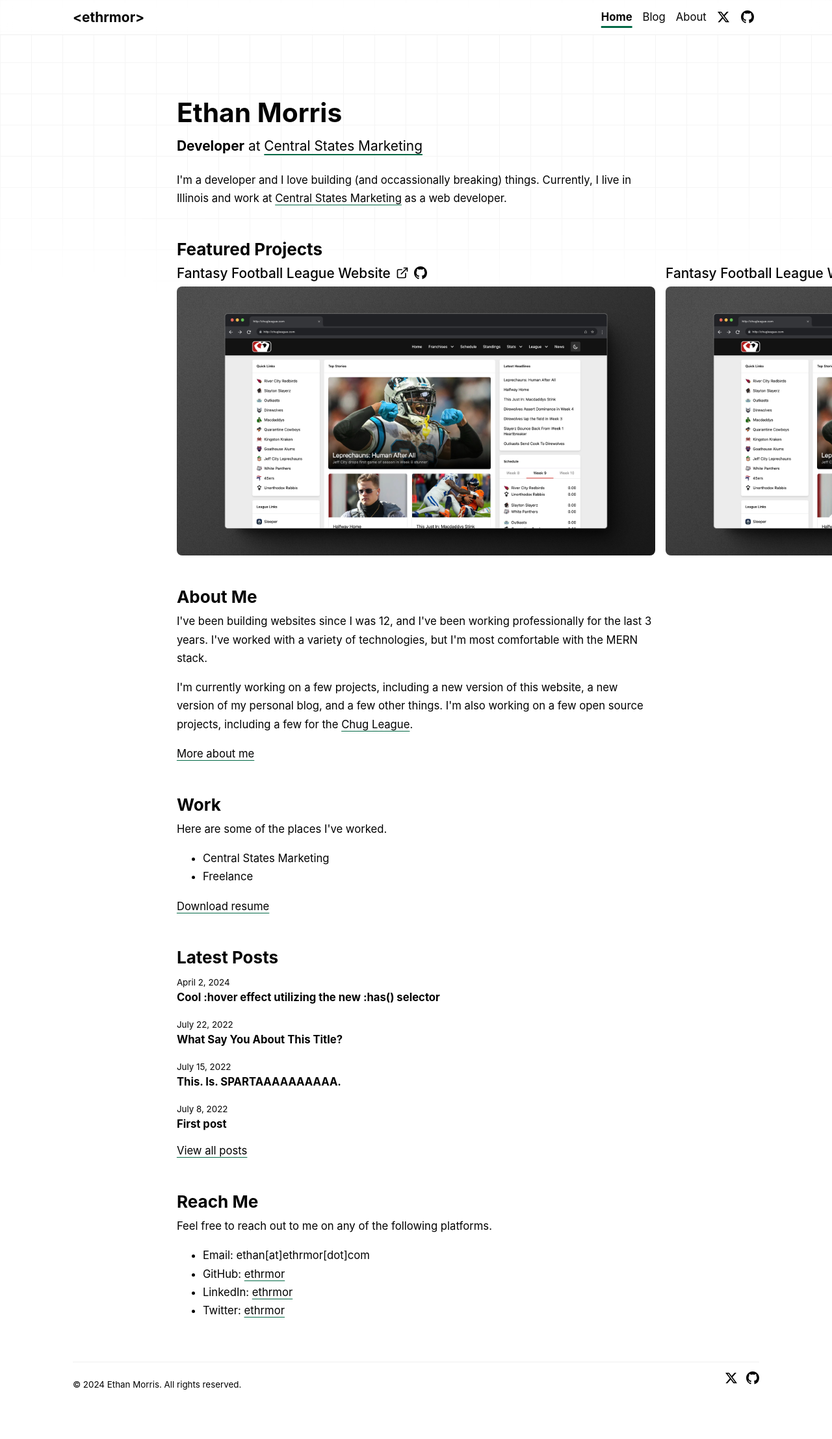
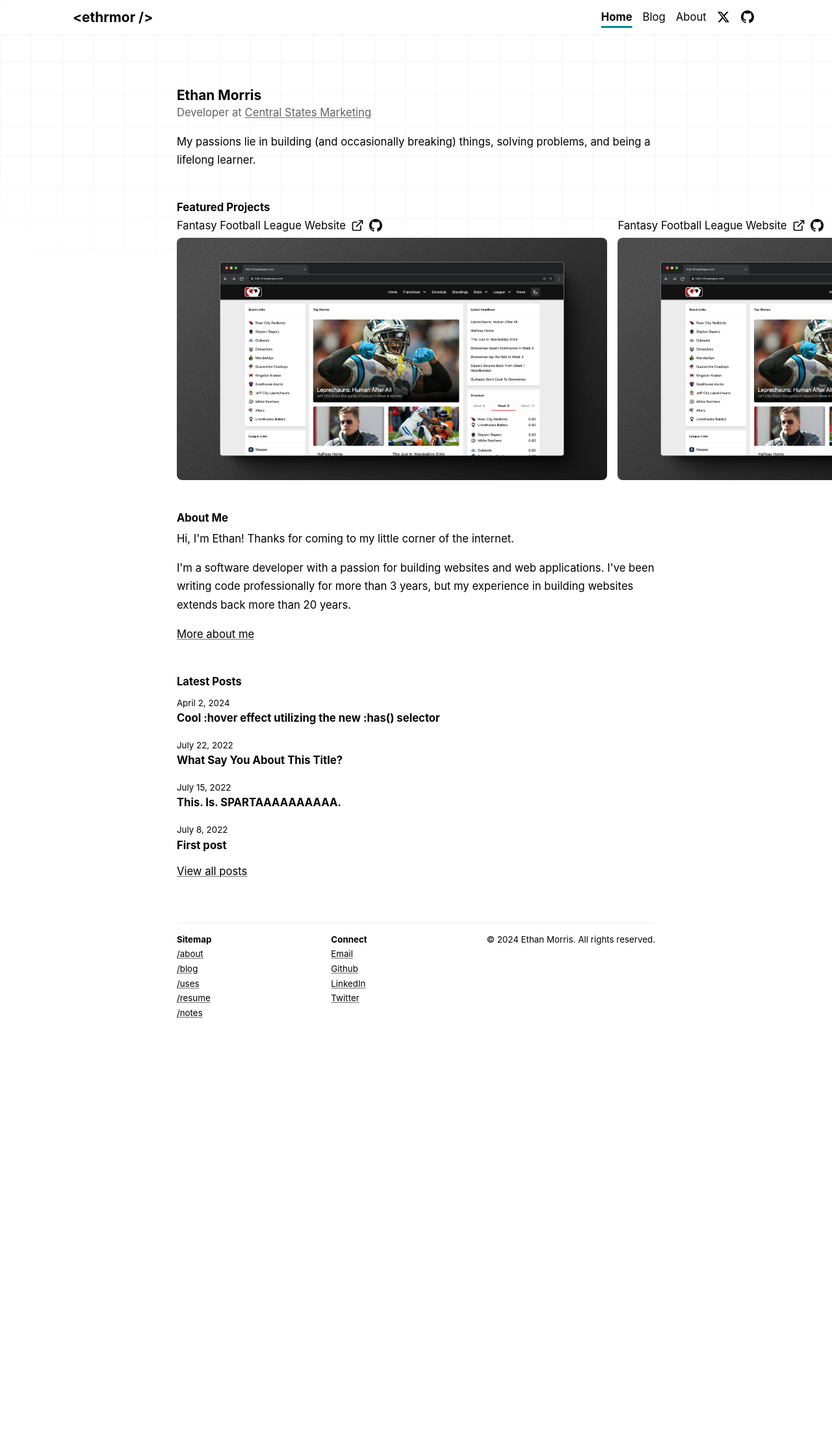
Before and after one commit to ethrmor/ethrmor-os, an Astro site: page / in a window 1280 px wide. Shown: the whole page at 65% size. After the commit the page ends 1635 px from the top, so only its background shows below. Built offline with nearby package versions, Linux system fonts and the light colour scheme; Astro itself is replaced by a stand-in of ours.

Commit message:
yuuuuge update

```diff
--- a/src/components/Footer.astro
+++ b/src/components/Footer.astro
@@ -3,50 +3,52 @@ const today = new Date();
 ---
 
 <footer class='layout-grid'>
-	<div class='bleed'>
-		&copy; {today.getFullYear()} Ethan Morris. All rights reserved.
-		<div class='social-links'>
-			<a href='https://twitter.com/ethrmor' target='_blank'>
-				<span class='sr-only'>Follow me on Twitter</span>
-
-				<svg xmlns='http://www.w3.org/2000/svg' width='20' height='20' viewBox='0 0 24 24'>
-					<path
-						fill='currentColor'
-						d='M18.205 2.25h3.308l-7.227 8.26l8.502 11.24H16.13l-5.214-6.817L4.95 21.75H1.64l7.73-8.835L1.215 2.25H8.04l4.713 6.231zm-1.161 17.52h1.833L7.045 4.126H5.078z'
-					></path>
-				</svg>
-			</a>
-			<a href='https://github.com/ethrmor' target='_blank'>
-				<span class='sr-only'>Go to Astro's GitHub repo</span>
-				<svg viewBox='0 0 16 16' aria-hidden='true' width='20' height='20' astro-icon='social/github'
-					><path
-						fill='currentColor'
-						d='M8 0C3.58 0 0 3.58 0 8c0 3.54 2.29 6.53 5.47 7.59.4.07.55-.17.55-.38 0-.19-.01-.82-.01-1.49-2.01.37-2.53-.49-2.69-.94-.09-.23-.48-.94-.82-1.13-.28-.15-.68-.52-.01-.53.63-.01 1.08.58 1.23.82.72 1.21 1.87.87 2.33.66.07-.52.28-.87.51-1.07-1.78-.2-3.64-.89-3.64-3.95 0-.87.31-1.59.82-2.15-.08-.2-.36-1.02.08-2.12 0 0 .67-.21 2.2.82.64-.18 1.32-.27 2-.27.68 0 1.36.09 2 .27 1.53-1.04 2.2-.82 2.2-.82.44 1.1.16 1.92.08 2.12.51.56.82 1.27.82 2.15 0 3.07-1.87 3.75-3.65 3.95.29.25.54.73.54 1.48 0 1.07-.01 1.93-.01 2.2 0 .21.15.46.55.38A8.012 8.012 0 0 0 16 8c0-4.42-3.58-8-8-8z'
-					></path></svg
-				>
-			</a>
+	<div class='content'>
+		<div class='sitemap'>
+			<span><strong>Sitemap</strong></span>
+			<ul>
+				<li><a href='/about'>/about</a></li>
+				<li><a href='/blog'>/blog</a></li>
+				<li><a href='/uses'>/uses</a></li>
+				<li><a href='/resume'>/resume</a></li>
+				<li><a href='/notes'>/notes</a></li>
+			</ul>
 		</div>
+		<div class='connect'>
+			<span><strong>Connect</strong></span>
+			<ul>
+				<li><a href='/contact'>Email</a></li>
+				<li><a href='https://github.com/ethrmor'>Github</a></li>
+				<li><a href='https://linkedin.com/in/ethanmorris1'>LinkedIn</a></li>
+				<li><a href='https://twitter.com/ethrmor'>Twitter</a></li>
+			</ul>
+		</div>
+		<p>&copy; {today.getFullYear()} Ethan Morris. All rights reserved.</p>
 	</div>
 </footer>
+
 <style>
-	.bleed {
+	.content {
 		display: flex;
+		flex-wrap: wrap;
 		justify-content: space-between;
-		align-items: center;
+		align-items: start;
+		gap: 1em;
 		border-block-start: 1px solid #f0f0f0;
 		padding-block: 1em 4rem;
 		font-size: var(--fs-sm);
 	}
-	.social-links {
+	ul {
 		display: flex;
-		justify-content: center;
-		gap: 1em;
+		flex-direction: column;
+		margin: 0;
+		padding: 0;
+		list-style: none;
 	}
-	.social-links a {
+	a {
 		color: rgb(var(--gray));
-		text-decoration: none;
 	}
-	.social-links a:hover {
+	a:hover {
 		color: var(--accent);
 	}
 </style>
--- a/src/components/Project.astro
+++ b/src/components/Project.astro
@@ -45,8 +45,7 @@ const { title, image, code, link, height, width, alt } = Astro.props;
 		}
 		h3 {
 			margin-block-end: 0;
-			font-weight: 500;
-			font-size: var(--fs-md);
+			font-weight: 400;
 		}
 		img {
 			border-radius: 0.5rem;
--- a/src/components/Tag.astro
+++ b/src/components/Tag.astro
@@ -1 +1,24 @@
-<a href="/">Astro</a>
+---
+interface Props {
+	href: string;
+	name: string;
+}
+
+const { href, name } = Astro.props;
+---
+
+<a href={href} class='tag'>#{name}</a>
+
+<style>
+	a {
+		display: inline-block;
+		border-radius: calc(1px * infinity);
+		background-color: oklch(var(--accent) / 0.1);
+		padding: 0em 1em;
+		font-size: var(--fs-sm);
+		text-decoration: none;
+	}
+	a:hover {
+		color: oklch(var(--accent));
+	}
+</style>
--- a/src/consts.ts
+++ b/src/consts.ts
@@ -1,5 +1,5 @@
 // Place any global data in this file.
 // You can import this data from anywhere in your site by using the `import` keyword.
 
-export const SITE_TITLE = '<ethrmor>';
+export const SITE_TITLE = '<ethrmor />';
 export const SITE_DESCRIPTION = 'Building elegant solutions for the web';
--- a/src/content/blog/hover-effect-has.mdx
+++ b/src/content/blog/hover-effect-has.mdx
@@ -2,6 +2,7 @@
 title: 'Cool :hover effect utilizing the new :has() selector'
 description: 'A long-time favorite hover effect of mine that can now be done more easily with the :has() selector.'
 pubDate: 'April 2 2024'
+tags: ['html', 'css']
 ---
 
 The :has() pseudo-class in CSS is a powerful new selector that allows you to target elements based on the presence of other descendent elements. One creative use case is applying a hover effect that changes the opacity of sibling elements while leaving the hovered element untouched.
--- a/src/pages/index.astro
+++ b/src/pages/index.astro
@@ -12,14 +12,9 @@ const posts = (await getCollection('blog'))
 
 <BaseLayout title='Home' description='Welcome to the Ethrdome.'>
 	<h1>Ethan Morris</h1>
-	<p class='byline'>
-		<strong>Developer</strong> at <a href='https://centralstatesmarketing.com'>Central States Marketing</a>
-	</p>
-	<p>
-		I'm a developer and I love building (and occassionally breaking) things. Currently, I live in Illinois and work at <a
-			href='https://centralstatesmarketing.com'>Central States Marketing</a
-		> as a web developer.
-	</p>
+	<p class='byline'>Developer at <a href='https://centralstatesmarketing.com'>Central States Marketing</a></p>
+	<p>My passions lie in building (and occasionally breaking) things, solving problems, and being a lifelong learner.</p>
+
 
 	<h2>Featured Projects</h2>
 	<div class='gallery'>
@@ -70,25 +65,10 @@ const posts = (await getCollection('blog'))
 	</div>
 
 	<h2>About Me</h2>
-	<p>
-		I've been building websites since I was 12, and I've been working professionally for the last 3 years. I've worked
-		with a variety of technologies, but I'm most comfortable with the MERN stack.
-	</p>
-	<p>
-		I'm currently working on a few projects, including a new version of this website, a new version of my personal blog,
-		and a few other things. I'm also working on a few open source projects, including a few for the <a
-			href='https://github.com/ethrmor'>Chug League</a
-		>.
-	</p>
+	<p>Hi, I'm Ethan! Thanks for coming to my little corner of the internet.</p>
+	<p>I'm a software developer with a passion for building websites and web applications. I've been writing code professionally for more than 3 years, but my experience in building websites extends back more than 20 years.</p>
+
 	<a href='/about'>More about me</a>
-
-	<h2>Work</h2>
-	<p>Here are some of the places I've worked.</p>
-	<ul>
-		<li>Central States Marketing</li>
-		<li>Freelance</li>
-	</ul>
-	<a href='/resume' download>Download resume</a>
 
 	<h2>Latest Posts</h2>
 
@@ -106,32 +86,29 @@ const posts = (await getCollection('blog'))
 	</ul>
 
 	<a href='/blog'>View all posts</a>
-
-	<h2>Reach Me</h2>
-	<p>Feel free to reach out to me on any of the following platforms.</p>
-	<ul>
-		<li>Email: ethan[at]ethrmor[dot]com</li>
-		<li>GitHub: <a href='https://github.com/ethrmor'>ethrmor</a></li>
-		<li>LinkedIn: <a href='https://www.linkedin.com/in/ethanmorris/'>ethrmor</a></li>
-		<li>Twitter: <a href='https://twitter.com/ethrmor'>ethrmor</a></li>
-	</ul>
 </BaseLayout>
 
 <style>
 	h1 {
-		margin-block-start: 3rem;
+		margin-block: 2rem 0;
 	}
 	h2 {
 		margin-block-start: 2rem;
-		font-size: var(--fs-lg);
 	}
 	h3 {
 		margin-block-start: 0.5rem;
-		font-size: var(--fs-base);
+	}
+	span {
+		font-size: var(--fs-sm);
+		font-weight: 400;
+	}
+	p:has(em) {
+		margin-block-end: .5rem;
 	}
 	.byline {
-		font-size: var(--fs-md);
+		color: oklch(var(--gray-50));
 	}
+
 	.feature {
 		margin: 0;
 		border: 2px solid oklch(var(--accent));
@@ -166,10 +143,10 @@ const posts = (await getCollection('blog'))
 	}
 	.gallery .wrapper > li {
 		display: flex;
-		flex: 1 0 100%;
+		flex: 1 0 90%;
 		justify-content: center;
 		align-items: start;
-		width: min(100%, 60ch);
+		width: min(90%, 60ch);
 	}
 
 	.gallery .wrapper > li:not(:last-child) {
@@ -178,7 +155,7 @@ const posts = (await getCollection('blog'))
 
 	.gallery .wrapper::after {
 		align-self: stretch;
-		padding-inline-end: max(var(--grid-gap), (100vw - var(--grid-content)) / 2 - var(--grid-gap));
+		padding-inline-end: max(var(--grid-gap),(100vw - var(--grid-content)) / 2 + (var(--grid-gap) / 2));
 		content: '';
 	}
 	.posts {
--- a/src/styles/global.css
+++ b/src/styles/global.css
@@ -1,6 +1,5 @@
 :root {
-  --accent: 46% 0.1 162;
-  --accent-dark: 38% 0.1 162;
+  --accent: 58.06% 0.1 209.12;
   --white: 100% 0 0;
   --gray-10: 95% 0 162;
   --gray-25: 75% 0 162;
@@ -59,25 +58,21 @@ h3,
 h4,
 h5,
 h6 {
-  margin: 0 0 0.5rem 0;
+  margin: 0 0 0.5em 0;
   color: oklch(var(--black));
   line-height: 1.2;
 }
 
 h1 {
-  font-size: var(--fs-xxl);
+  font-size: var(--fs-md);
 }
 
 h2 {
-  font-size: var(--fs-xl);
+  font-size: var(--fs-base);
 }
 
 h3 {
-  font-size: var(--fs-lg);
-}
-
-h4 {
-  font-size: var(--fs-md);
+  font-size: var(--fs-base);
 }
 
 strong,
@@ -87,12 +82,12 @@ b {
 
 a {
   color: inherit;
-  text-decoration-color: oklch(var(--accent));
-  text-underline-offset: 0.25em;
+  text-decoration-color: oklch(var(--gray-25));
+  text-decoration-thickness: 0.125em;
 }
 
 a:hover {
-  text-decoration-thickness: 0.25em;
+  text-decoration-color: oklch(var(--accent));
 }
 
 p,
```
Also changed, not shown: src/layouts/BlogPost.astro (+9 -1 lines), src/pages/about.astro (+76 -49 lines), src/content/config.ts (indentation only).
